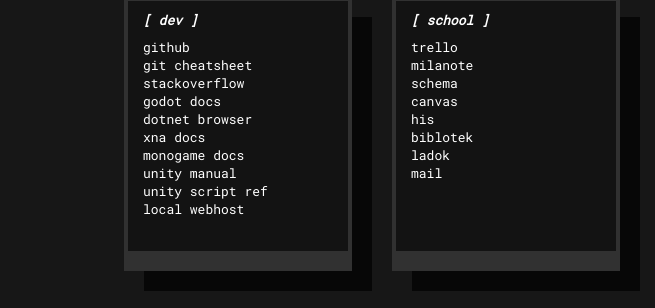
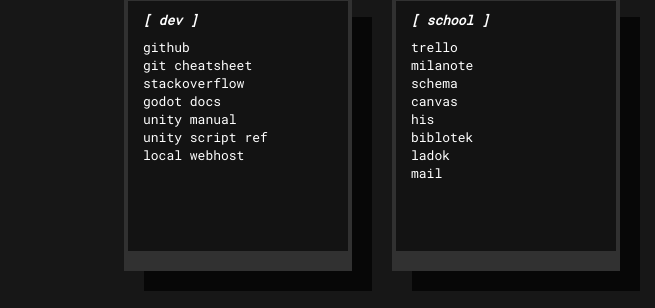
Before and after one commit to Azivast/startpage-x, a plain HTML site: page index.html in a window 1280 px wide. Shown: the part 303-611 px from the top of the page, 0-655 px from the left. Drawn offline with Linux system fonts and the light colour scheme.

Commit message:
Update index.html

```diff
--- a/index.html
+++ b/index.html
@@ -27,9 +27,6 @@
           <a href="https://www.atlassian.com/git/tutorials/atlassian-git-cheatsheet" id="entry">git cheatsheet</a><br>
           <a href="https://stackoverflow.com/" id="entry">stackoverflow</a><br>
           <a href="https://godot.readthedocs.io" id="entry">godot docs</a><br>
-          <a href="https://docs.microsoft.com/en-us/dotnet/api/?view=netframework-4.8&term=matrix" id="entry">dotnet browser</a><br>
-          <a href="https://msdn.microsoft.com/en-us/library/bb200104.aspx" id="entry">xna docs</a><br>
-          <a href="http://www.monogame.net/documentation/" id="entry">monogame docs</a><br>
           <a href="https://docs.unity3d.com/Manual/index.html" id="entry">unity manual</a><br>
           <a href="https://docs.unity3d.com/ScriptReference/Events.UnityEvent.html" id="last">unity script ref</a><br>
           <a href="http://127.0.0.1:5500/" id="last">local webhost</a><br>
```
